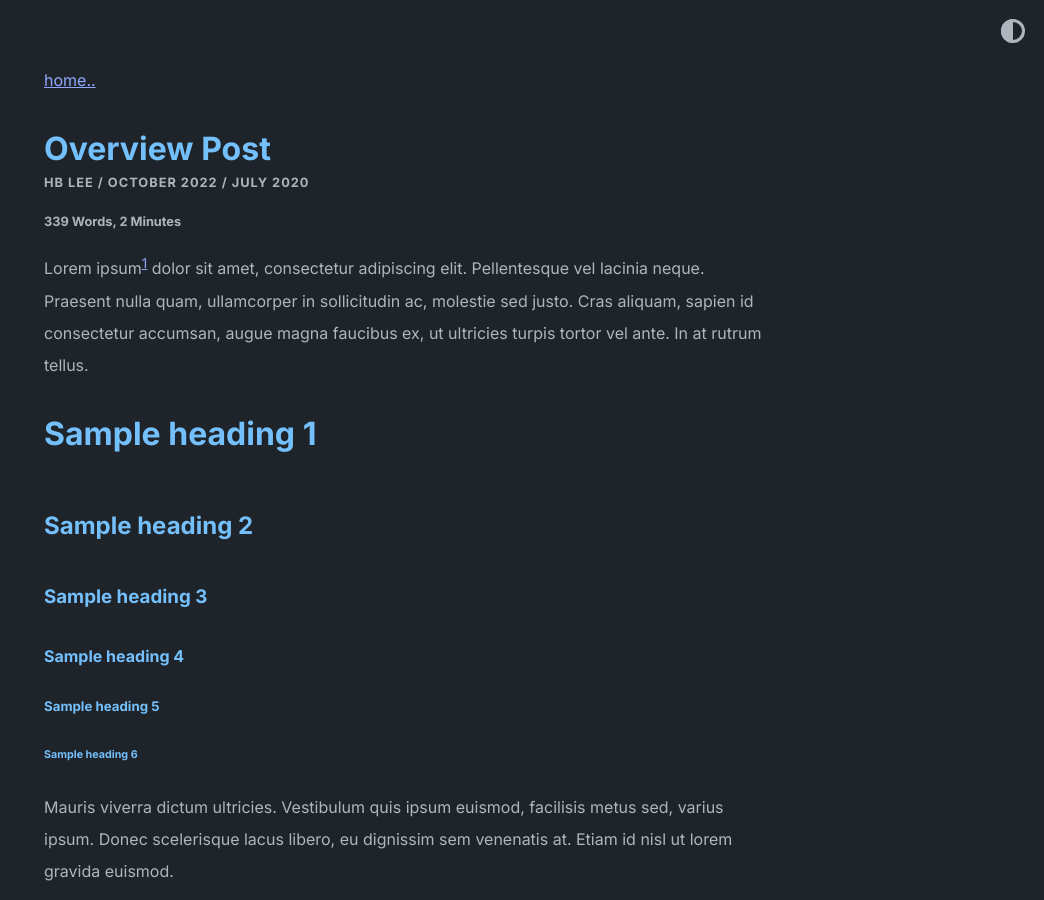
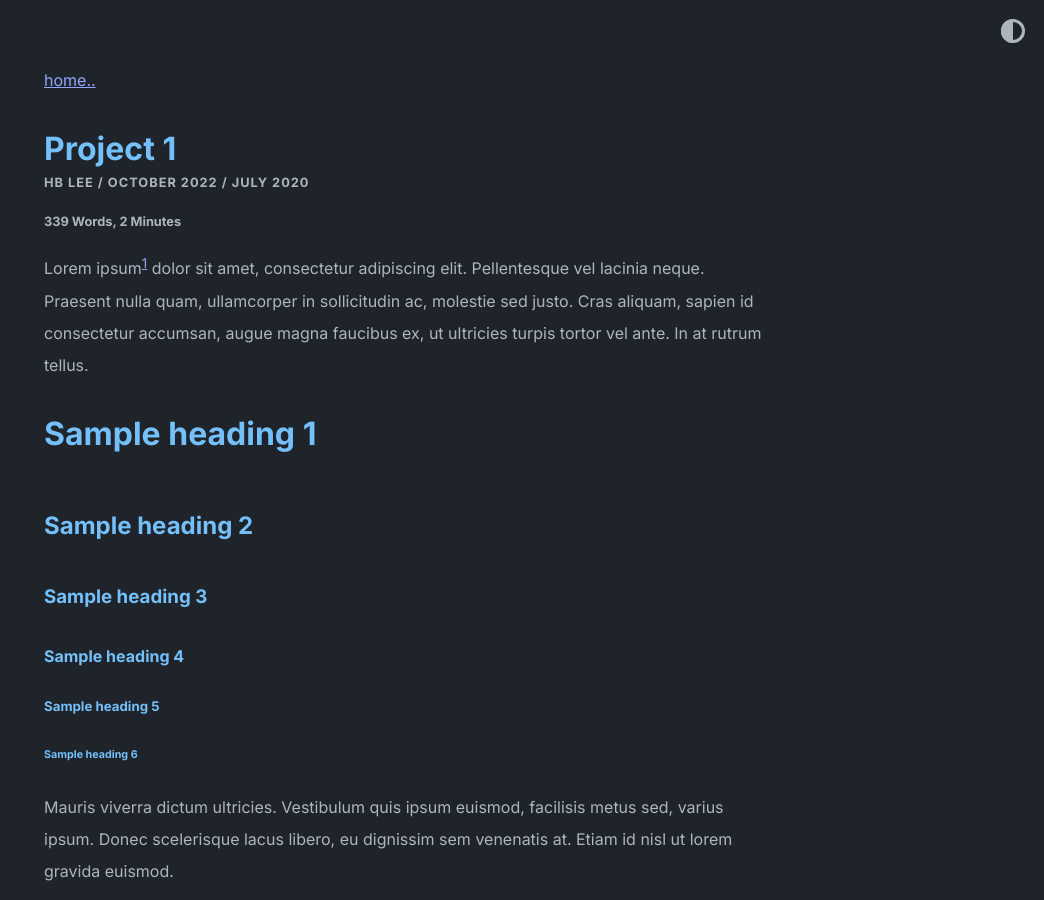
Before and after one commit to HHBBLee/HHBBLEE.github.io, a Jekyll site: the page built from _posts/2020-07-07-overview-post.md, in a window 1280 px wide and 900 px high. Shown: the whole window, without its empty margins (236-1280 px from the left). Built offline with Jekyll 4.4.1, drawn with Linux system fonts in a browser that asks for light colours.

Commit message:
Update 2020-07-07-overview-post.md

```diff
--- a/_posts/2020-07-07-overview-post.md
+++ b/_posts/2020-07-07-overview-post.md
@@ -1,5 +1,6 @@
 ---
 layout: post
+title: Project 1
 author: HB Lee / October 2022
 ---
 
```
